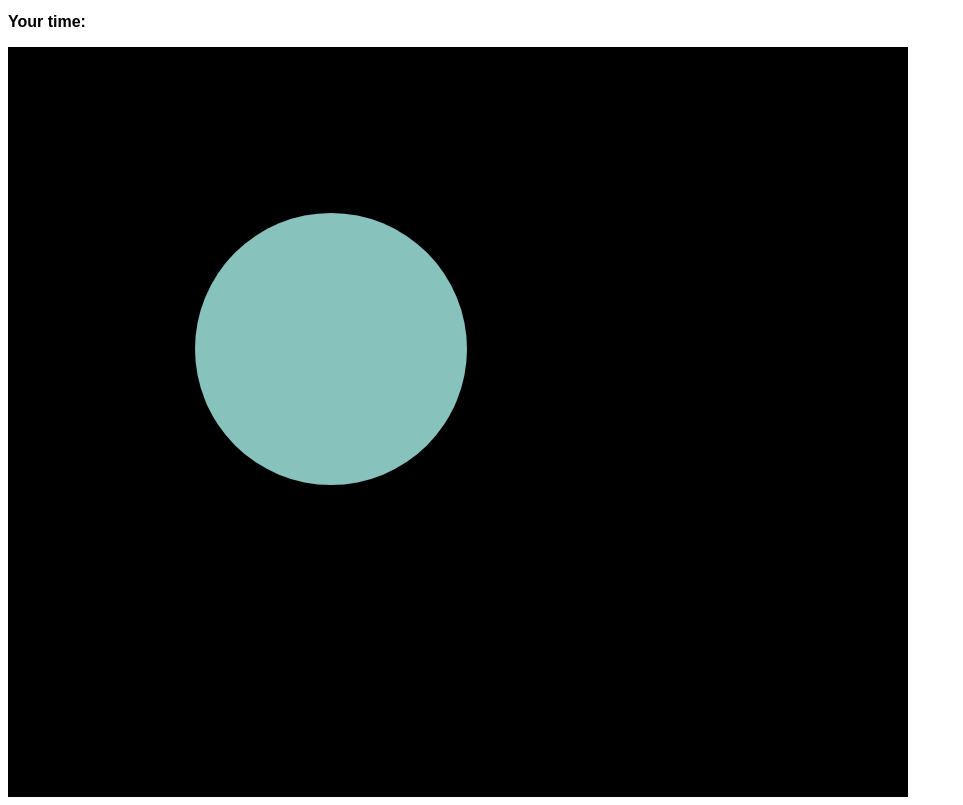
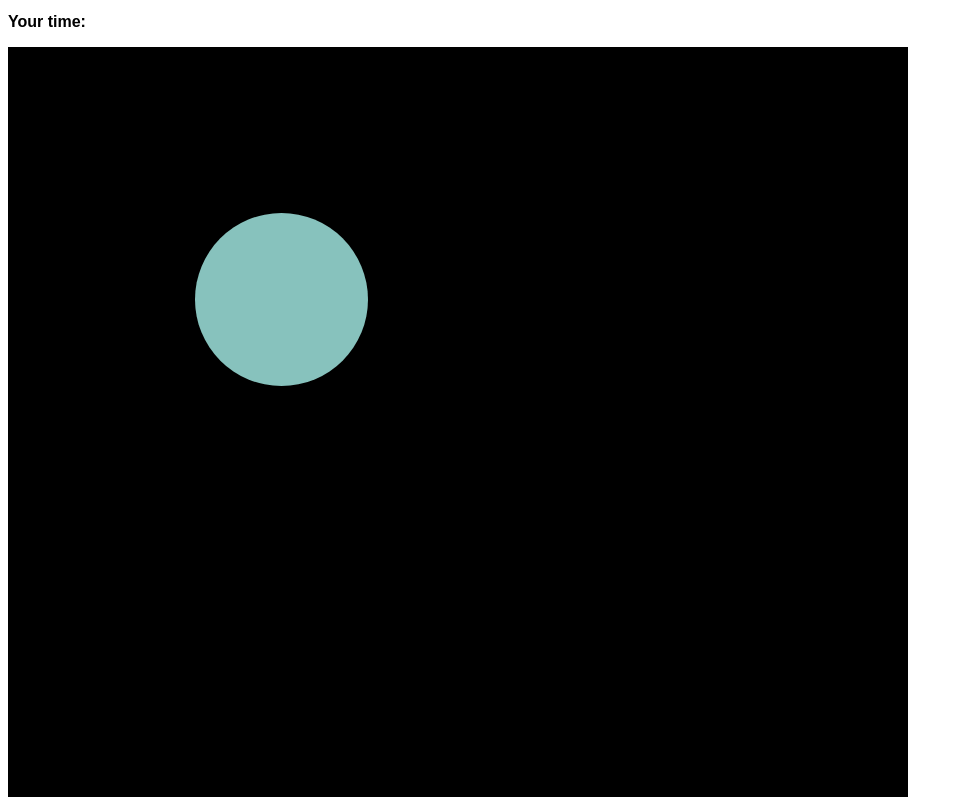
Before and after one commit to DavidMeldarion/davidmeldarion.github.io, a plain HTML site: page javascript_Reaction Tester.html in a window 1280 px wide. Shown: the part 101-906 px from the top of the page, without its empty margins (0-963 px from the left). Drawn offline with Linux system fonts and the light colour scheme.

Commit message:
Update javascript_Reaction Tester.html

```diff
--- a/javascript_Reaction Tester.html
+++ b/javascript_Reaction Tester.html
@@ -92,7 +92,7 @@
                     var size ="";
 
                     function getRandomSize() {
-                        size = Math.floor((Math.random() * 200) + 75);
+                        size = Math.floor((Math.random() * 100) + 75);
                         return size;
                     }
 
```
